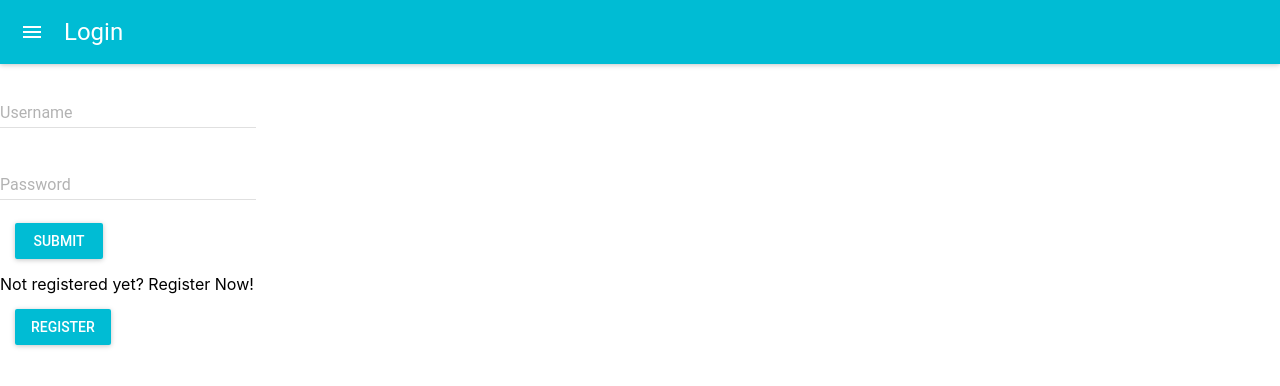
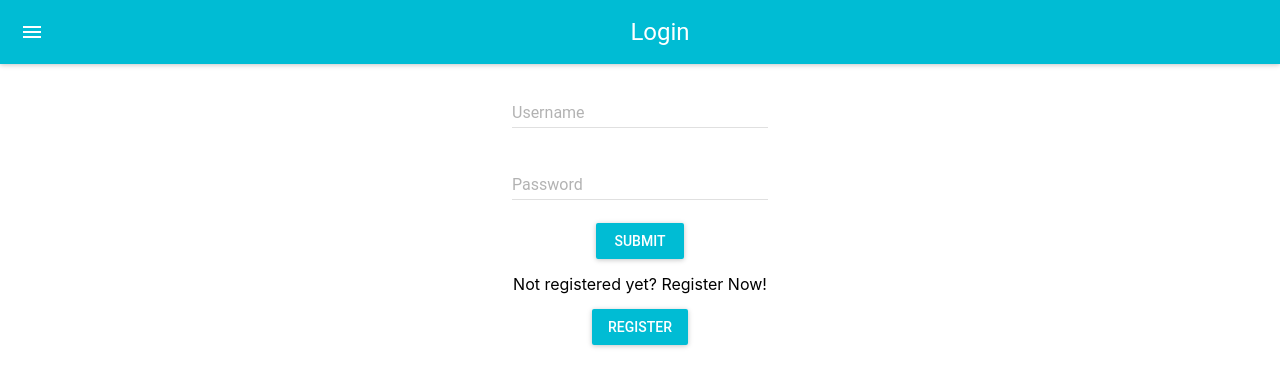
Before and after one commit to mmahjoub5/Zoom_Dub, a React (Create React App) app in the folder web-app/: page / in a window 1280 px wide. Shown: the top 386 px of the page. Built offline with nearby package versions, Linux system fonts and the light colour scheme.

Commit message:
new branch

```diff
--- a/web-app/src/App.js
+++ b/web-app/src/App.js
@@ -1,25 +1,30 @@
-import logo from './logo.svg';
+
+import React, { Component } from 'react';
 import './App.css';
-
-function App() {
-  return (
-    <div className="App">
-      <header className="App-header">
-        <img src={logo} className="App-logo" alt="logo" />
-        <p>
-          Edit <code>src/App.js</code> and save to reload.
-        </p>
-        <a
-          className="App-link"
-          href="https://reactjs.org"
-          target="_blank"
-          rel="noopener noreferrer"
-        >
-          Learn React
-        </a>
-      </header>
-    </div>
-  );
+import LoginScreen from './Login/Loginscreen';
+class App extends Component {
+  constructor(props){
+    super(props);
+    this.state={
+      loginPage:[],
+      uploadScreen:[]
+    }
+  }
+  componentWillMount(){
+    var loginPage =[];
+    loginPage.push(<LoginScreen appContext={this} key={"login-screen"}/>);
+    this.setState({
+                  loginPage:loginPage
+                    })
+  }
+  render() {
+    return (
+      <div className="App">
+        {this.state.loginPage}
+        {this.state.uploadScreen}
+      </div>
+    );
+  }
 }
 
 export default App;
--- a/web-app/src/Login/Login.js
+++ b/web-app/src/Login/Login.js
@@ -41,13 +41,13 @@ render() {
     );
   }
   handleClick(event){
-    var apiBaseUrl = "http://localhost:4000/api/";
+    var apiBaseUrl = "http://localhost:8080/api/user/";
     var self = this;
     var payload={
     "email":this.state.username,
     "password":this.state.password
     }
-    axios.post(apiBaseUrl+'login', payload)
+    axios.post(apiBaseUrl+'login', payload.json())
     .then(function (response) {
     console.log(response);
     if(response.data.code == 200){
--- a/web-app/src/Login/Register.js
+++ b/web-app/src/Login/Register.js
@@ -18,7 +18,7 @@ class Register extends Component {
   }
   render() {
     return (
-      <div>
+      <div >
         <MuiThemeProvider>
           <div>
           <AppBar
@@ -50,31 +50,31 @@ class Register extends Component {
              onChange = {(event,newValue) => this.setState({password:newValue})}
              />
            <br/>
-           <RaisedButton label="Submit" primary={true} style={style} onClick={(event) => this.handleClick(event)}/>
+           <RaisedButton label="Submit" primary={true} style={{backgroundColor:"dodgerblue",fontFamily: "Arial"}} onClick={(event) => this.handleClick(event)}/>
           </div>
          </MuiThemeProvider>
       </div>
     );
   }
   handleClick(event) {
-    var apiBaseUrl = "http://localhost:3000/api/";
+    var apiBaseUrl = "http://localhost:8080/api/user";
     console.log("values",this.state.first_name,this.state.last_name,this.state.email,this.state.password);
     //To be done:check for empty values before hitting submit
     var self = this;
     var payload={
-    "first_name": this.state.first_name,
-    "last_name":this.state.last_name,
+    "fname": this.state.first_name,
+    "lname":this.state.last_name,
     "email":this.state.email,
     "password":this.state.password
     }
-    axios.post(apiBaseUrl+'/register', payload)
+    axios.post(apiBaseUrl+'/signup', payload)
    .then(function (response) {
      console.log(response);
      if(response.data.code == 200){
       //  console.log("registration successfull");
        var loginscreen=[];
        loginscreen.push(<Login parentContext={this}/>);
-       var loginmessage = "Not Registered yet.Go to registration";
+       var loginmessage = "Not Registered yet. Go to registration";
        self.props.parentContext.setState({loginscreen:loginscreen,
        loginmessage:loginmessage,
        buttonLabel:"Register",
@@ -89,5 +89,7 @@ class Register extends Component {
 }
 const style = {
   margin: 15,
+  color: "DodgerBlue",
+  padding: "10px",
 };
 export default Register;
--- a/web-app/src/index.js
+++ b/web-app/src/index.js
@@ -2,17 +2,17 @@ import React from 'react';
 import ReactDOM from 'react-dom';
 import './index.css';
 import App from './App';
-import reportWebVitals from './reportWebVitals';
+//import reportWebVitals from './reportWebVitals';
 import Login from "./Login/Loginscreen"
 
 
 
 ReactDOM.render(
-  <Login/>,
+  <App />,
   document.getElementById('root')
 );
 
 // If you want to start measuring performance in your app, pass a function
 // to log results (for example: reportWebVitals(console.log))
 // or send to an analytics endpoint. Learn more: https://bit.ly/CRA-vitals
-reportWebVitals();
+//reportWebVitals();
```
Also changed, not shown: 1 other file (tests, documents, lock files or other folders).
